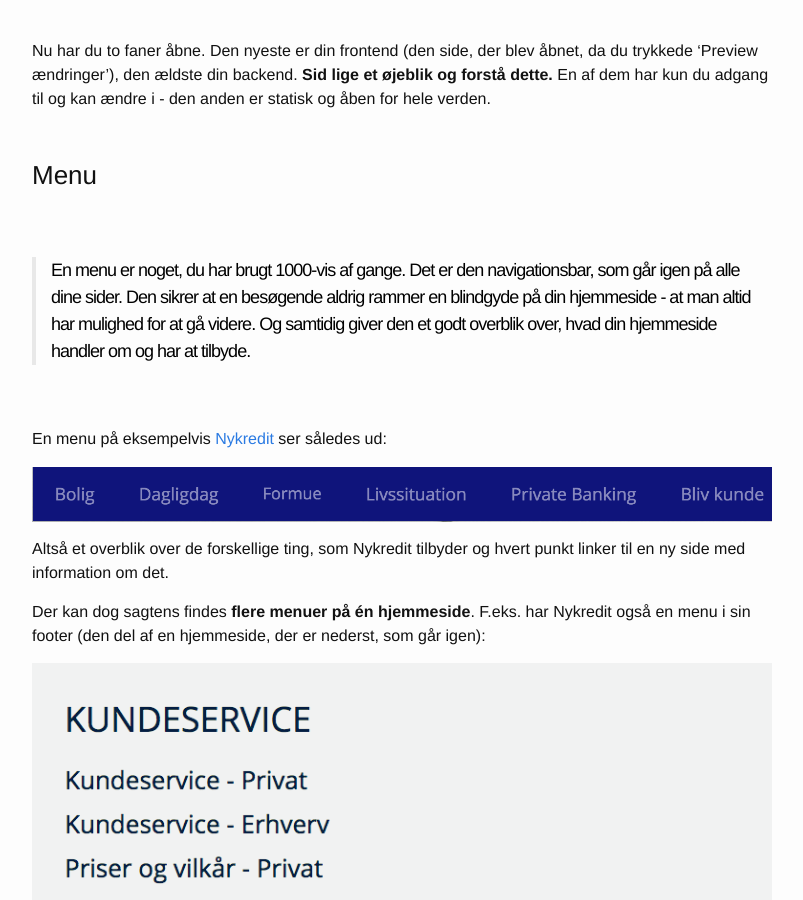
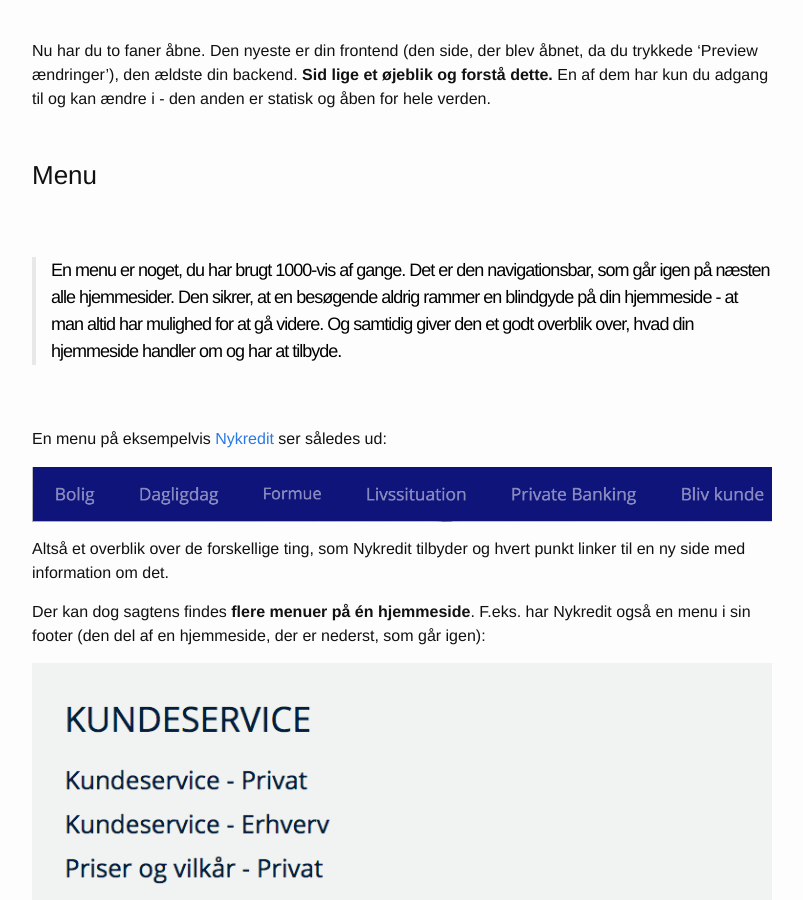
Before and after one commit to peterhoejlundandersen/hilsen, a Jekyll site: the page built from _posts/wordpress/2018-02-09-del-3-Wordpress-basics.markdown, in a window 1280 px wide and 900 px high, scrolled down 6398 px. Shown: the whole window, without its empty margins (238-1041 px from the left). Built offline with Jekyll 4.4.1, drawn with Linux system fonts in a browser that asks for light colours.

Commit message:
last edit

```diff
--- a/_posts/wordpress/2018-02-09-del-3-Wordpress-basics.markdown
+++ b/_posts/wordpress/2018-02-09-del-3-Wordpress-basics.markdown
@@ -166,7 +166,7 @@ Nu har du to faner åbne. Den nyeste er din frontend (den side, der blev åbnet,
 
 ### Menu
 
-> En menu er noget, du har brugt 1000-vis af gange. Det er den navigationsbar, som går igen på alle dine sider. Den sikrer at en besøgende aldrig rammer en blindgyde på din hjemmeside - at man altid har mulighed for at gå videre. Og samtidig giver den et godt overblik over, hvad din hjemmeside handler om og har at tilbyde.
+> En menu er noget, du har brugt 1000-vis af gange. Det er den navigationsbar, som går igen på næsten alle hjemmesider. Den sikrer, at en besøgende aldrig rammer en blindgyde på din hjemmeside - at man altid har mulighed for at gå videre. Og samtidig giver den et godt overblik over, hvad din hjemmeside handler om og har at tilbyde.
 
 En menu på eksempelvis [Nykredit](https://www.nykredit.dk/){:target="_blank"} ser således ud:
 
```
